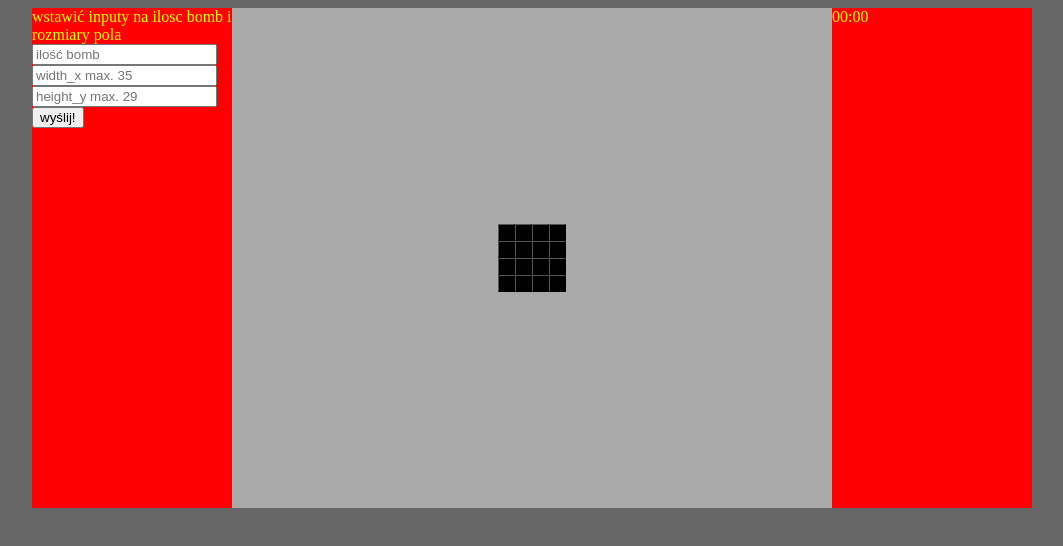
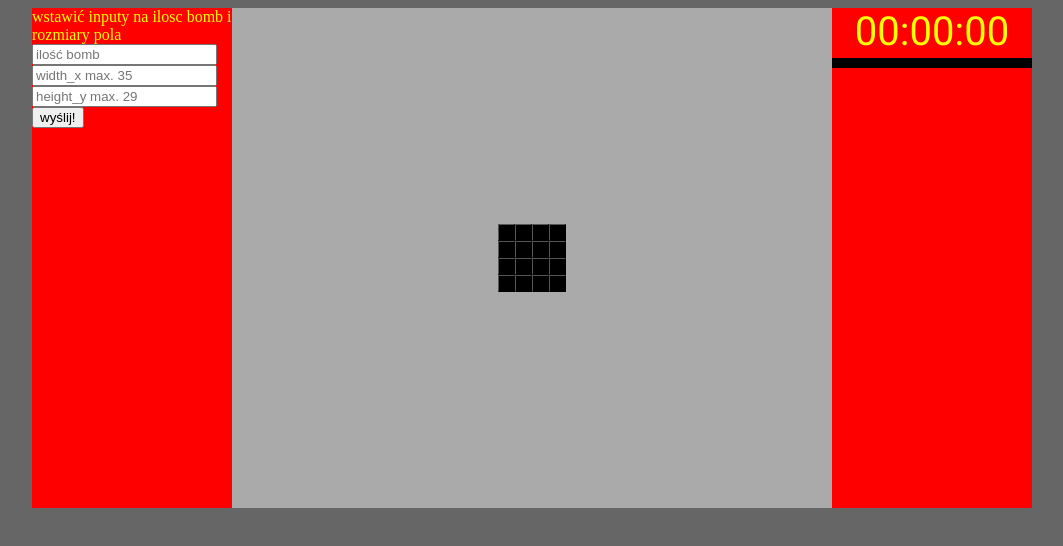
Before and after one commit to deusdesu/js_sapper_without_mix_html_with_js, a plain HTML site: page index.html in a window 1280 px wide. Both pictures are taken after a click on the input "wyślij!". Shown: the whole page, without its empty margins (108-1171 px from the left). Drawn offline with Linux system fonts and the light colour scheme.

Commit message:
stoper
dodano milisekundy

```diff
--- a/index.html
+++ b/index.html
@@ -11,7 +11,7 @@
     <!-- <meta http-equiv='X-UA-Compatible' content='IE=edge'> -->
     <link href='/favicon.png' rel='shortcut icon' type='image/png'>
     <link rel="stylesheet" href="style.css" type="text/css" />
-
+    <link href="https://fonts.googleapis.com/css?family=Roboto" rel="stylesheet">
 </head>
 
 <body>
--- a/saper_js.js
+++ b/saper_js.js
@@ -358,9 +358,17 @@ function stopper() {
         min0 = 0;
         sek1 = 0;
         sek0 = 0;
-        time = min1 + "" + min0 + ":" + sek1 + "" + sek0;
+        msek1 = 0;
+        msek0 = 0;
+        time = min1 + "" + min0 + ":" + sek1 + "" + sek0 + ":" + msek1 + "" + msek0;
         // alert(time);
     } else  {
+        msek0++;
+        if(msek0 > 9){
+            msek0 = 0;
+            msek1++;
+            if(msek1 > 6){
+                msek1 = 0;
                 sek0++;
                 if (sek0 > 9) {
                     sek0 = 0;
@@ -375,15 +383,17 @@ function stopper() {
                     }
                 }
             }
+        }
+    }
 
 
 
     document.getElementById("stopper").innerHTML = time;
-    time = min1 + "" + min0 + ":" + sek1 + "" + sek0;
+    time = min1 + "" + min0 + ":" + sek1 + "" + sek0 + ":" + msek1 + "" + msek0;
     //if(time == "03:99")
 
     if (stoper_stop && czy_1_klikniecie_stopera == true) {
-        setTimeout("stopper()", 1000);
+        setTimeout("stopper()", 10);
     }
     czy_1_klikniecie_stopera = true;
 }
--- a/style.css
+++ b/style.css
@@ -47,3 +47,17 @@ body{
 	margin-right: auto;
 	margin-left: auto;
 }
+
+#stopper{
+	font-family: 'Roboto', sans-serif;
+	font-size: 40px;
+	text-align:center;
+	height: 50px;
+}
+
+#il_klikniec{
+	font-size: 20px;
+	text-align:center;
+	border-top: 10px solid black;
+	padding-top: 10px;
+}
```
Lines whose indentation alone changed are shown as unchanged.
